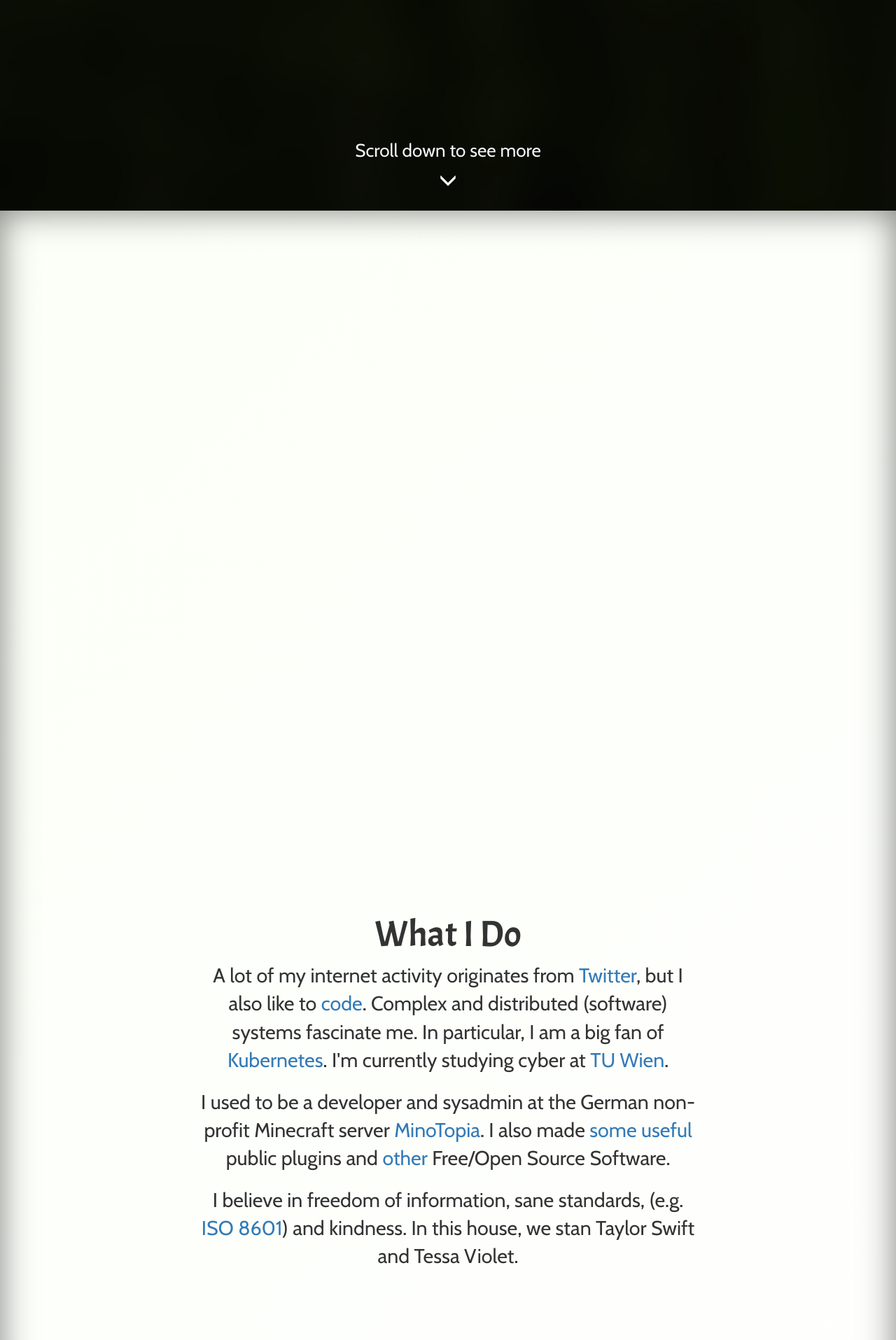
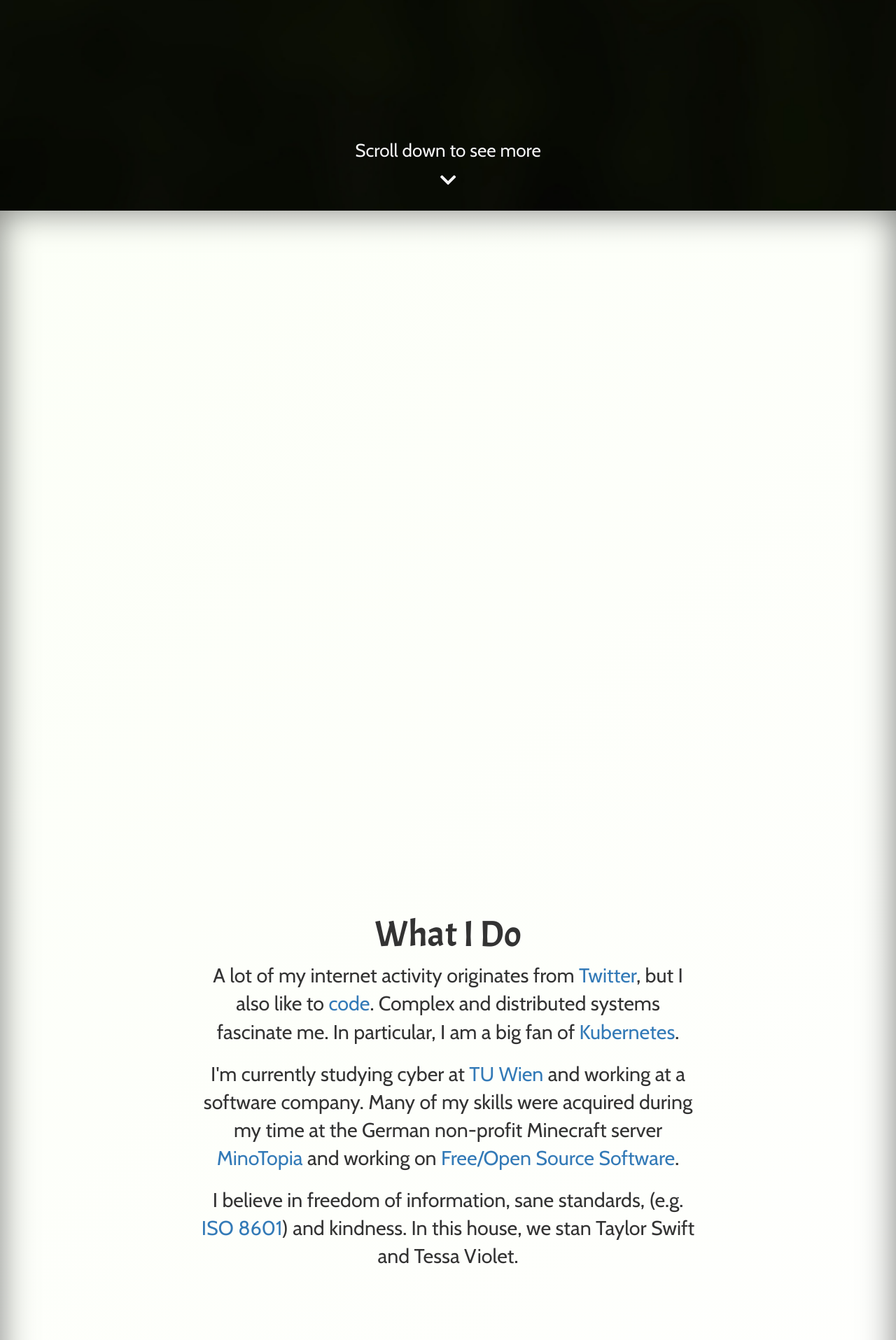
Before and after one commit to literalplus/literalplus.github.io, a PHP site: page / in a window 1280 px wide. Shown: the part 2219-4134 px from the top of the page at 70% size. Run offline with PHP 8.4, Linux system fonts and the light colour scheme.

Commit message:
Bootstrap you are fired

```diff
--- a/index.html
+++ b/index.html
@@ -8,11 +8,8 @@
 
   <title>literalplus</title>
 
-  <link rel="stylesheet"
-        href="https://maxcdn.bootstrapcdn.com/bootstrap/3.3.7/css/bootstrap.min.css"
-        integrity="sha384-BVYiiSIFeK1dGmJRAkycuHAHRg32OmUcww7on3RYdg4Va+PmSTsz/K68vbdEjh4u"
-        crossorigin="anonymous">
   <link rel="stylesheet" href="fontawesome-free-5.15.1-web/css/all.min.css">
+  <link rel="stylesheet" href="normalize.css" type="text/css">
   <link rel="stylesheet" href="styles.css" type="text/css">
 
   <script src="fontawesome-free-5.15.1-web/attribution.js" async></script>
@@ -21,7 +18,7 @@
 <body>
 <div class="fixed-wrapper shadowed">
   <a id="top"></a>
-  <div class="outer-container fixed-screen">
+  <div class="fixed-screen">
     <!-- fixed background image for parallax effect -->
     <div id="landing" class="inner-container"></div>
   </div>
@@ -29,7 +26,7 @@
 <div class="parallax-wrapper" onclick="scrollToSelector('#parallax-top')">
   <a id="parallax-top"></a>
   <div class="inner-content parallax parallax-fast">
-    <h1 class="heading-and-pics">
+    <h1>
       <a href="https://github.com/googlei18n/noto-emoji/"
          title="fire emoji to indicate how lit i am courtesy of Google Noto">
         <img src="pics/emoji_u1f525_40px.png"
@@ -51,7 +48,7 @@
 </div>
 <div class="scroll-hint shadowed" onclick="scrollToSelector('#what-i-do-wrapper')">
   <p>Scroll down to see more</p>
-  <p class="glyphicon glyphicon-menu-down"></p>
+  <i class="fa fa-solid fa-chevron-down"></i>
 </div>
 <div class="cyberpage" id="what-i-do-wrapper">
   <a id="what-i-do"></a>
@@ -62,23 +59,20 @@
         A lot of my internet activity originates from
         <a href="https://twitter.com/literalplus" title="it's okay if you follow me no need to ask">Twitter</a>,
         but I also like to <a href="https://github.com/literalplus/" title="very best codes here yes">code</a>.
-        Complex and distributed (software) systems fascinate me. In particular, I am a big fan of
+        Complex and distributed systems fascinate me. In particular, I am a big fan of
         <a href="https://kubernetes.io/">Kubernetes</a>.
+      </p>
+      <p>
         I'm currently studying
         <span class="cyber"
               title="Boring people call it 'Software Engineering &amp; Internet Computing' but we're not boring are we">
-			cyber</span> at <a href="https://www.informatik.tuwien.ac.at">TU Wien</a>.
-      </p>
-      <p>
-        I used to be a developer and sysadmin at the German non-profit Minecraft server
+			  cyber</span> at <a href="https://www.informatik.tuwien.ac.at">TU Wien</a> and working at a <span class="cyber">software</span> company.
+        Many of my skills were acquired during my time at the German non-profit Minecraft server
         <a href="https://github.com/literalplus/expvp">Mi</a><!-- remove spaces
 		 --><a href="https://github.com/literalplus/xyc">no</a><!--
 		 --><a href="https://github.com/literalplus/minotopiacore">To</a><!--
-		 --><a href="https://bitbucket.org/literalplus/xlogin">pia</a>.
-        I also made
-        <a href="https://github.com/literalplus/commandblockerultimate">some</a>
-        <a href="https://github.com/literalplus/quietcord">useful</a> public plugins and
-        <a href="https://github.com/literalplus/">other</a> Free/Open Source Software.
+		 --><a href="https://bitbucket.org/literalplus/xlogin">pia</a> and working on
+        <a href="https://github.com/literalplus/">Free/Open Source Software</a>.
       </p>
       <p>
         I believe in freedom of information,
@@ -94,7 +88,7 @@
   </div>
 </div>
 <div class="scroll-hint scroll-hint-inverted shadowed" onclick="scrollToSelector('#where-to-find-wrapper')">
-  <p class="glyphicon glyphicon-menu-down"></p>
+  <i class="fa fa-solid fa-chevron-down"></i>
 </div>
 <div class="cyberpage shadowed" id="where-to-find-wrapper">
   <a id="contact-me"></a>
--- a/styles.css
+++ b/styles.css
@@ -1,46 +1,96 @@
+/* #region General Overrides */
+* {
+    box-sizing: border-box;
+}
+*::before, *::after {
+    box-sizing: border-box;
+}
+
 :root, body {
     height: 100%;
+    font-size: 10px;
 }
 
 body {
+    color: #333;
+    line-height: 1.42857143; /* idk why this odd value but Bootstrap uses it */
     font-size: 130%;
     font-family: 'Cabin', 'Helvetica Neue', Helvetica, Arial, sans-serif;
 }
 
-img {
-    vertical-align: unset; /* WTF Bootstrap! This breaks alignment of the fire emoji in <h1> */
+p {
+    margin: 0 1em;
 }
 
-.shadowed {
-    text-shadow: 0 .05rem .1rem rgba(0, 0, 0, .5);
+a {
+    color: #337ab7;
+    text-decoration: none;
 }
 
-p {
-    margin-left: 1em;
-    margin-right: 1em;
+a:hover {
+    color: #23527c;
+    text-decoration: underline;
 }
 
 h1, h2 {
+    font-size: 36px;
+    margin-top: 20px;
+    font-weight: 500;
+    line-height: 1.1;
     font-family: 'Acme', 'Helvetica Neue', Helvetica, Arial, sans-serif;
 }
 
-.at {
-    /* the @ symbol looks very weird in Cabin, Acme looks similar enough */
-    font-family: 'Acme', 'Helvetica Neue', Helvetica, Arial, sans-serif;
-    font-size: 0.8em;
-    position: relative;
-    bottom: 2px;
-    margin-right: 1px;
-    margin-left: 1px;
+h1, h2, p {
+    margin-bottom: 10px;
 }
 
-/* we need this to reserve the height the fixed content takes and so that the next page is not placed in front of it */
+@font-face {
+    font-family: 'Cabin';
+    src: url('fonts/Cabin/Cabin-VariableFont_wdth,wght.ttf');
+    font-weight: 100 1000;
+    font-stretch: 15% 151%;
+}
+
+@font-face {
+    font-family: 'Acme';
+    src: url('fonts/Acme/Acme-Regular.ttf');
+    font-weight: 400;
+}
+
+/* #endregion */
+/* #region Shared Layout */
+
+/* Display static (i.e. not moving) background cover image w/o interfering with flow */
 .fixed-wrapper {
     box-shadow: inset 0 0 5rem rgba(0, 0, 0, .5);
     min-height: 100%;
     width: 100%;
     height: 100%;
+    position: fixed; /* -> takes up no space in flow */
+}
+.fixed-screen {
+    display: table; /* this is fine.gif */
+    width: 100%;
+
     position: fixed;
+    min-height: 100%;
+    height: 100%; /* Mobile Firefox needs this */
+}
+
+.inner-container {
+    display: table-cell;
+    vertical-align: middle;
+    background-size: cover;
+}
+
+.inner-content, .inner-footer, .inner-header {
+    margin: auto;
+    text-align: center;
+}
+.inner-content p {
+    margin-bottom: 20px;
+    font-size: 16px;
+    line-height: 1.4;
 }
 
 .cyberpage {
@@ -51,6 +101,38 @@ h1, h2 {
     position: relative; /* this makes the pages appear in front of the fixed background (yes) https://philipwalton.com/articles/what-no-one-told-you-about-z-index/ */
 }
 
+.scroll-hint {
+    color: whitesmoke;
+    position: relative;
+    margin-left: 10%;
+    margin-right: 10%;
+    height: 8em; /* have to use something constant here because % is different for margin */
+    margin-top: -8em;
+    text-align: center;
+    cursor: pointer;
+}
+.scroll-hint i {
+    margin-bottom: 10px;
+}
+.scroll-hint-inverted {
+    color: unset;
+}
+
+/* #endregion */
+/* #region Page 0: Intro */
+
+
+.fire-emoji {
+    height: 40px;
+    width: 40px;
+    image-rendering: crisp-edges; /* thanks to the mysterious donor of this line!
+                                   (it doesn't really do anything any more with
+                                   the pre-scaled image but we keep it for decoration) */
+}
+
+/* #endregion */
+/* #region Screen 1: What I Do */
+
 #what-i-do-wrapper {
     /* Permalink - use to edit and share this gradient: http://colorzilla.com/gradient-editor/#fcfff7+0,ffffff+100 */
     background: #fcfff7; /* Old browsers */
@@ -59,6 +141,16 @@ h1, h2 {
     background: linear-gradient(135deg, #fcfff7 0%,#ffffff 100%); /* W3C, IE10+, FF16+, Chrome26+, Opera12+, Safari7+ */
     filter: progid:DXImageTransform.Microsoft.gradient( startColorstr='#fcfff7', endColorstr='#ffffff',GradientType=1 ); /* IE6-9 fallback on horizontal gradient */
 }
+
+/*noinspection CssOptimizeSimilarProperties*/
+#landing {
+    background-color: #91a7cb; /* make loading a little smoother on mobile */
+    background-image: url('pics/cover.jpg');
+    color: whitesmoke;
+}
+
+/* #endregion */
+/* #region Screen 2: Where To Find Me */
 
 /*noinspection CssOptimizeSimilarProperties*/
 #where-to-find-wrapper {
@@ -76,6 +168,7 @@ h1, h2 {
 }
 
 .social .fa-ul {
+    margin-top: 0.5em;
     margin-bottom: 0;
 }
 
@@ -92,52 +185,8 @@ h1, h2 {
     text-decoration: none;
 }
 
-.hide {
-    display: none;
-}
-
-.outer-container {
-    display: table; /* this is fine.gif */
-    width: 100%;
-    height: 100%;
-}
-
-.inner-container {
-    display: table-cell;
-    vertical-align: middle;
-    background-size: cover;
-}
-
-.inner-content, .inner-footer, .inner-header {
-    margin: auto;
-    text-align: center;
-}
-
-.inner-content p {
-    margin-bottom: 20px;
-    font-size: 16px;
-    line-height: 1.4;
-}
-
-.fixed-screen {
-    position: fixed;
-    min-height: 100%;
-    height: 100%; /* Mobile Firefox needs this */
-}
-
-.scroll-hint {
-    color: whitesmoke;
-    position: relative;
-    margin-left: 10%;
-    margin-right: 10%;
-    height: 8em; /* have to use something constant here because % is different for margin */
-    margin-top: -8em;
-    text-align: center;
-}
-
-.scroll-hint-inverted {
-    color: unset;
-}
+/* #endregion */
+/* #region Footer */
 
 .source-hint {
     color: whitesmoke;
@@ -162,46 +211,15 @@ h1, h2 {
     color: darkgrey;
 }
 
-.fire-emoji {
-    height: 40px;
-    width: 40px;
-    image-rendering: crisp-edges; /* thanks to the mysterious donor of this line!
-                                   (it doesn't really do anything any more with
-                                   the pre-scaled image but we keep it for decoration) */
-}
-
-.click-hint:hover {
-    cursor: pointer;
-}
+/* #endregion */
+/* #region Parallax Effect */
 
 /***
-  screen definitions
+ ref: https://developers.google.com/web/updates/2016/12/performant-parallaxing
 ***/
 
-/*noinspection CssOptimizeSimilarProperties*/
-#landing {
-    background-color: #91a7cb; /* make loading a little smoother on mobile */
-    background-image: url('pics/cover.jpg');
-    color: whitesmoke;
-}
-
-@font-face {
-    font-family: 'Cabin';
-    src: url('fonts/Cabin/Cabin-VariableFont_wdth,wght.ttf');
-    font-weight: 100 1000;
-    font-stretch: 15% 151%;
-}
-
-@font-face {
-    font-family: 'Acme';
-    src: url('fonts/Acme/Acme-Regular.ttf');
-    font-weight: 400;
-}
-
-/* parallax, ref: https://developers.google.com/web/updates/2016/12/performant-parallaxing */
-
 .parallax-wrapper {
-    position: relative;
+    position: relative; /* take up space like normal but create stacking context */
     width: 100%;
     height: 100%;
     overflow-x: hidden;
@@ -240,9 +258,29 @@ h1, h2 {
     width: 100%;
 }
 
-/***
-  media queries
-***/
+/* #endregion */
+/* #region Global Utils */
+
+.shadowed {
+    text-shadow: 0 .05rem .1rem rgba(0, 0, 0, .5);
+}
+
+.at {
+    /* the @ symbol looks very weird in Cabin, Acme looks similar enough */
+    font-family: 'Acme', 'Helvetica Neue', Helvetica, Arial, sans-serif;
+    font-size: 0.8em;
+    position: relative;
+    bottom: 2px;
+    margin-right: 1px;
+    margin-left: 1px;
+}
+
+.hide {
+    display: none;
+}
+
+/* #endregion */
+/* #region Overrides for larger screens */
 
 @media (min-width: 768px) {
     /* Keep content a little less wide on wider screens to make it seem roomier */
@@ -265,7 +303,7 @@ h1, h2 {
     }
 
     /* Increase font sizes since we have a lot more space on wider screens */
-    p {
+    p, i {
         font-size: 200%;
     }
 
@@ -279,6 +317,10 @@ h1, h2 {
 
     .social {
         font-size: 200%;
+    }
+
+    .social .fa-ul {
+        margin-top: 1em;
     }
 
     .cyber:hover {
@@ -303,7 +345,12 @@ h1, h2 {
     }
 }
 
+/* #endregion */
+/* #region Final corrections to overrides */
+
 .inner-content.parallax {
     /* override more spacious style here, we need this for proper centering */
     width: 100%;
 }
+
+/* #endregion */
```
Also changed, not shown: normalize.css (added).
